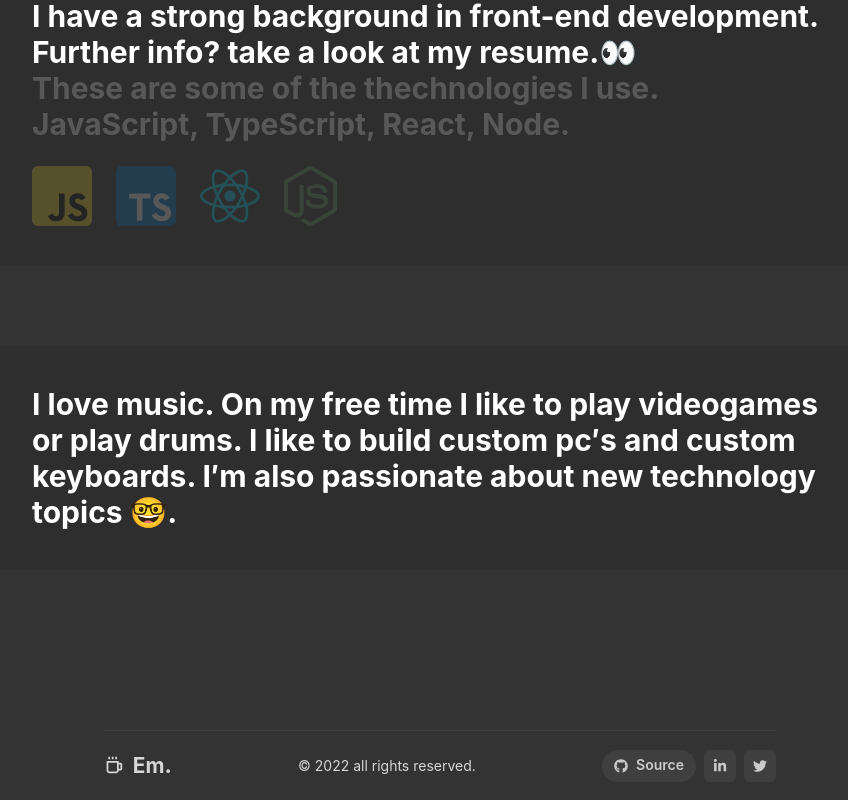
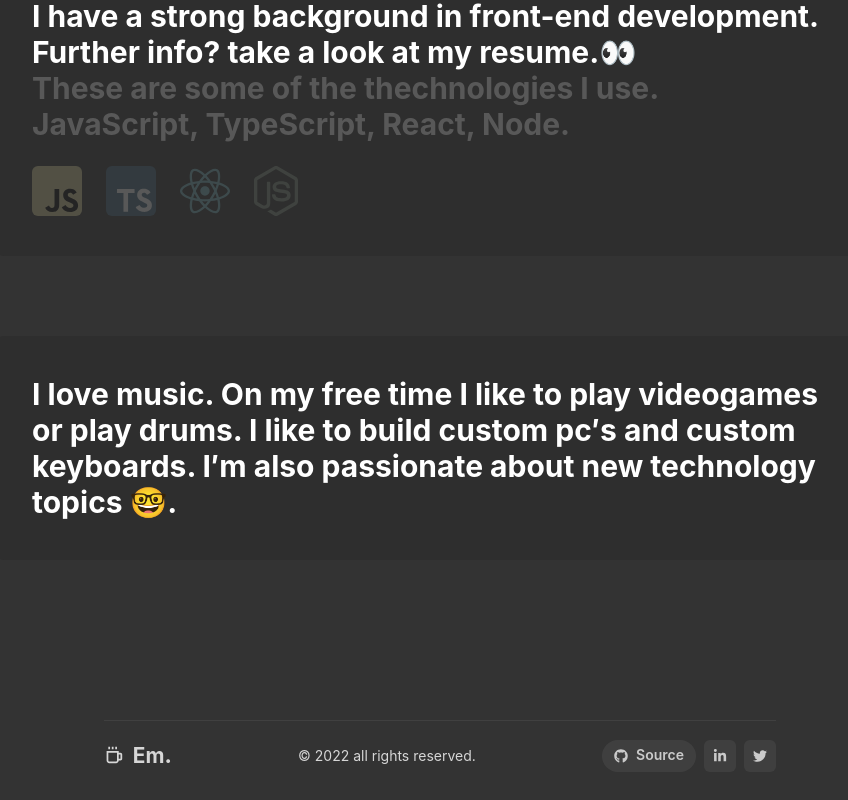
Before and after one commit to emigdio821/emigdio821.github.io, a React (Create React App) app: page / in a window 1280 px wide. Shown: the part 1002-1802 px from the top of the page, without its empty margins (200-1048 px from the left). Built offline with nearby package versions, Linux system fonts and the light colour scheme.

Commit message:
reduced size of skills images

```diff
--- a/src/components/Skills.tsx
+++ b/src/components/Skills.tsx
@@ -31,7 +31,7 @@ const opacityBlock = ({ progress, blockNumber }: OpacityBlockProps) => {
 
 function ImgList({ src, alt }: ImgListProps) {
   return (
-    <Image maxW="60px" maxH="60px" src={src} alt={alt} borderRadius="md" />
+    <Image maxW="50px" maxH="50px" src={src} alt={alt} borderRadius="md" />
   );
 }
 
@@ -85,7 +85,11 @@ export default function Skills() {
             <Heading as="h2" size={{ base: "lg" }} mb={6}>
               JavaScript, TypeScript, React, Node.
             </Heading>
-            <Stack spacing={{ base: 2, sm: 6 }} direction="row">
+            <Stack
+              direction="row"
+              filter="grayscale(70%);"
+              spacing={{ base: 2, sm: 6 }}
+            >
               <ImgList src={jsSvg} alt="JavaScript" />
               <ImgList src={tsSvg} alt="TypeScript" />
               <ImgList src={reactSvg} alt="React" />
```
